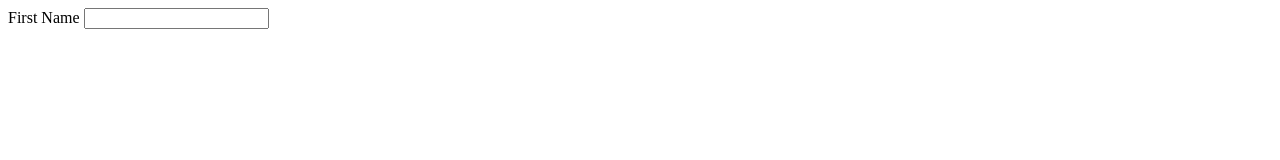
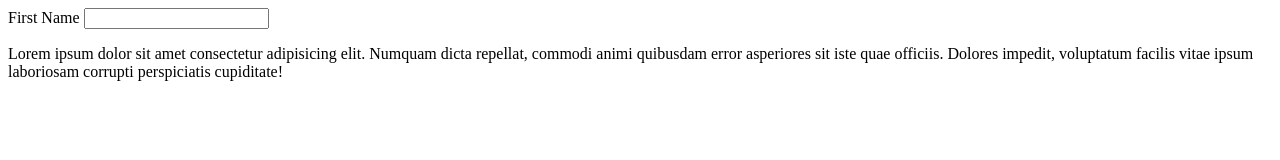
Before and after one commit to theweekendhack/git-example, a plain HTML site: page html/contact.html in a window 1280 px wide. Drawn offline with Linux system fonts and the light colour scheme.

Commit message:
Added Footer For Contact Page

```diff
--- a/html/contact.html
+++ b/html/contact.html
@@ -12,5 +12,10 @@
         <input type="text">
     </form>
 
+    <footer>
+        <p>
+            Lorem ipsum dolor sit amet consectetur adipisicing elit. Numquam dicta repellat, commodi animi quibusdam error asperiores sit iste quae officiis. Dolores impedit, voluptatum facilis vitae ipsum laboriosam corrupti perspiciatis cupiditate!
+        </p>
+    </footer>
 </body>
 </html>
```
